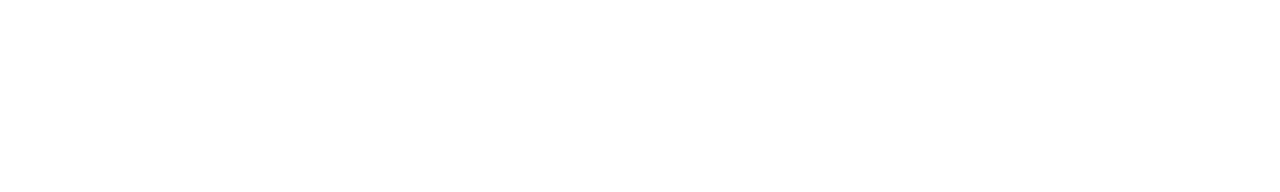
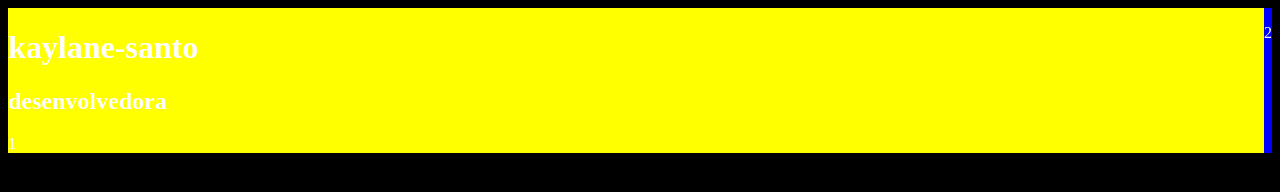
Before and after one commit to kaysantos55/resume, a plain HTML site: page index.html in a window 1280 px wide. Drawn offline with Linux system fonts and the light colour scheme.

Commit message:
criei o cabeçalho

```diff
--- /dev/null
+++ b/estilo.css
@@ -0,0 +1,17 @@
+body{
+  background-color: black;
+color: white;
+}
+.cabecalho {
+  background-color: red;
+  display: flex;
+  justify-content: space-between;
+
+}
+.minha-info{
+background-color: yellow;
+flex-grow: 1;
+}
+.contato{
+  background-color: blue;
+}
--- a/index.html
+++ b/index.html
@@ -4,8 +4,19 @@
   <meta charset="UTF-8">
   <meta name="viewport" content="width=, initial-scale=1.0">
   <title>meu currículo</title>
+<link rel="stylesheet" href="estilo.css">
 </head>
 <body>
+    <div class="cabecalho">
+        <div class="minha-info">
+          <h1>kaylane-santo </h1>
+          <h2> desenvolvedora</h2>
+          1</div>
+        <div class="contato">
+         <p>
 
+         </p>
+          2</div>
+    </div>
 </body>
 </html>
```
